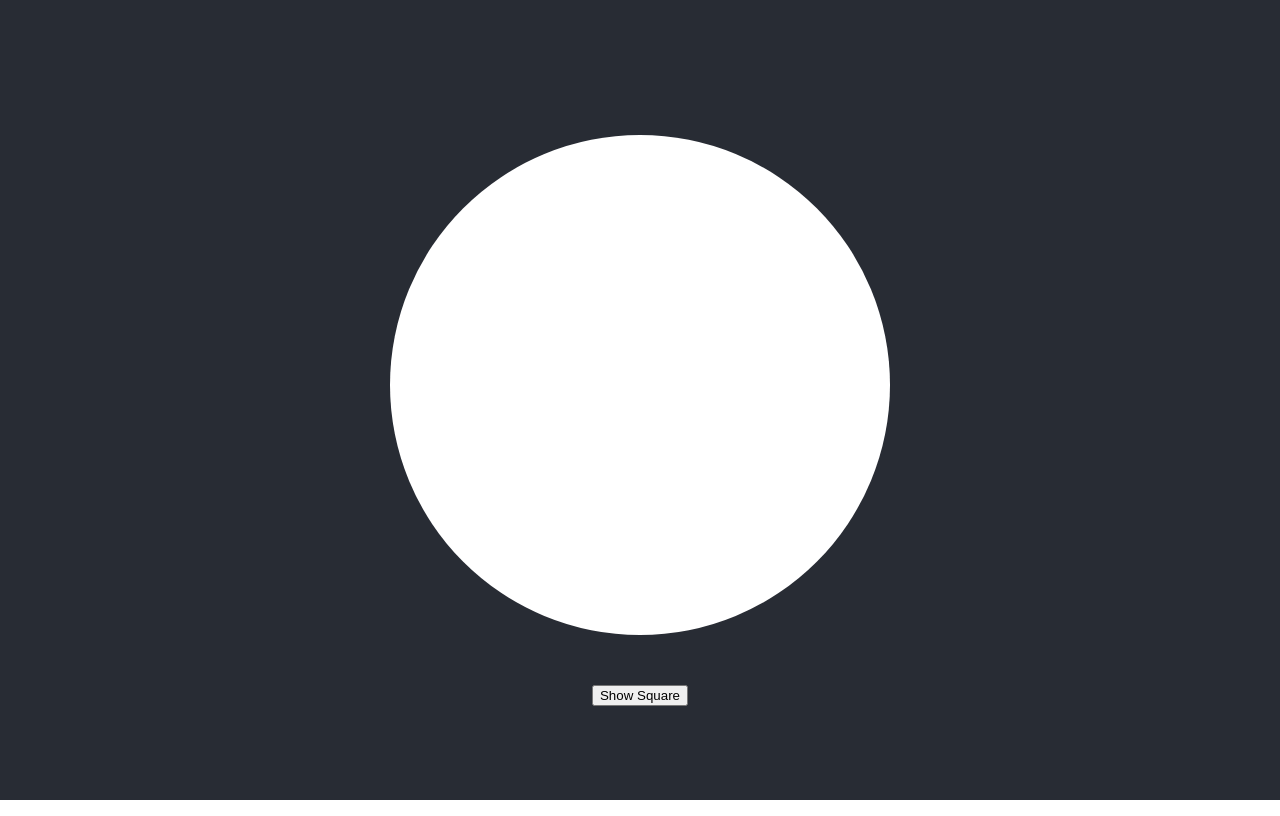
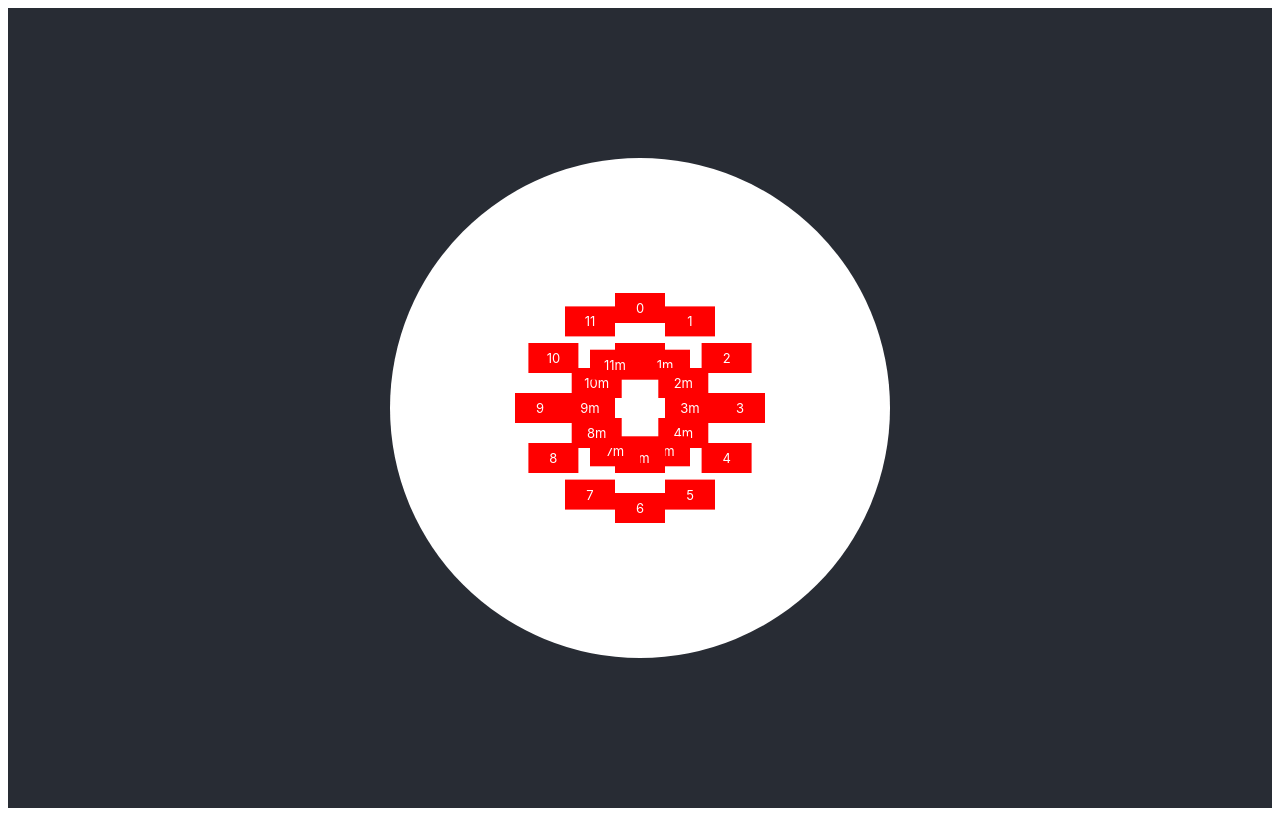
Before and after one commit to aalberti/circle_of_fifths, a React (Create React App) app: page / in a window 1280 px wide. Built offline with nearby package versions, Linux system fonts and the light colour scheme.

Commit message:
Extract css and functions

```diff
--- a/src/Circle.tsx
+++ b/src/Circle.tsx
@@ -1,9 +1,6 @@
 import Square, {SquareProps} from "./Square";
-import React, {useState, useRef, FC} from "react";
-
-interface Squares {
-    squares: SquareProps[]
-}
+import React, {FC, useRef} from "react";
+import './Musicologist.css'
 
 interface CircleProps {
     onChordSelected: (chordName: string) => void;
@@ -11,53 +8,41 @@ interface CircleProps {
 
 const Circle: FC<CircleProps> = ({onChordSelected}) => {
     const myself = useRef<HTMLDivElement>(null);
-    const [state, setState] = useState<Squares>({
-        squares: []
-    });
-    const buildCircle = () => {
-        const numberOfSquares = 12;
-        const type = 1;
-        let radius: number;
-        if (myself.current == null)
-            radius = 100;
-        else
-            radius = myself.current.clientWidth / 2;
-        let start = -90;
-        let slice = (360 * type) / numberOfSquares;
-
-        let squares = [];
-        let i;
-        for (i = 0; i < numberOfSquares; i++) {
-            let rotate = slice * i + start;
-            squares.push({
-                css: {
-                    radius: radius,
-                    rotate: rotate,
-                },
-                text: `${i}`
-            });
-            squares.push({
-                css: {
-                    radius: radius / 2,
-                    rotate: rotate,
-                },
-                text: `${i}m`
-            });
-        }
-        setState({squares: squares});
-    };
+    let radius: number = myself.current == null ? 100 : myself.current.clientWidth / 2;
 
     return <div ref={myself}>
         <div className="circle">
             <div className="circle-hold" style={{position: "absolute", left: "50%", top: "50%"}}>
-                {state.squares.map(value => <Square
+                {squares(radius).map(value => <Square
                     css={value.css} text={value.text}
                     onClick={text => onChordSelected(text)}
                 />)}
             </div>
         </div>
-        <button onClick={buildCircle}>Show Square</button>
     </div>;
 }
 
+function squares(radius: number): SquareProps[] {
+    const numberOfSquares = 12;
+    let slice = 360 / numberOfSquares;
+
+    return Array(12).fill(0)
+        .map((_, i) => slice * i - 90)
+        .flatMap((rotation, i) => [
+            {
+                css: {
+                    radius: radius,
+                    rotate: rotation,
+                },
+                text: `${i}`
+            }, {
+                css: {
+                    radius: radius / 2,
+                    rotate: rotation,
+                },
+                text: `${i}m`
+            }
+        ]);
+}
+
 export default Circle;
--- /dev/null
+++ b/src/Musicologist.css
@@ -0,0 +1,21 @@
+.circle {
+    background: white;
+    width: 500px;
+    height: 500px;
+    border-radius: 50%;
+    margin: 40px auto 40px;
+    position: relative;
+}
+
+.square {
+    position: absolute;
+    background: red;
+    min-width: 50px;
+    min-height: 30px;
+    color: white;
+    font-size: small;
+    display: flex;
+    flex-flow: column nowrap;
+    justify-content: center;
+    align-items: center
+}
--- a/src/Musicologist.tsx
+++ b/src/Musicologist.tsx
@@ -1,5 +1,6 @@
 import React, {useState} from "react";
 import Circle from "./Circle";
+import './Musicologist.css'
 
 export function Musicologist() {
     const [chord, setChord] = useState<string>("");
--- a/src/Square.tsx
+++ b/src/Square.tsx
@@ -1,4 +1,5 @@
 import React, {FC} from "react";
+import './Musicologist.css'
 
 interface CssProps {
     rotate: number,
--- a/src/index.css
+++ b/src/index.css
@@ -1,35 +1,5 @@
 body {
-    margin: 0;
     font-family: -apple-system, BlinkMacSystemFont, 'Segoe UI', 'Roboto', 'Oxygen',
     'Ubuntu', 'Cantarell', 'Fira Sans', 'Droid Sans', 'Helvetica Neue',
     sans-serif;
-    -webkit-font-smoothing: antialiased;
-    -moz-osx-font-smoothing: grayscale;
 }
-
-code {
-    font-family: source-code-pro, Menlo, Monaco, Consolas, 'Courier New',
-    monospace;
-}
-
-.circle {
-    background: white;
-    width: 500px;
-    height: 500px;
-    border-radius: 50%;
-    margin: 40px auto 40px;
-    position: relative;
-}
-
-.square {
-    position: absolute;
-    background: red;
-    min-width: 50px;
-    min-height: 30px;
-    color: white;
-    font-size: small;
-    display: flex;
-    flex-flow: column nowrap;
-    justify-content: center;
-    align-items: center
-}
```
